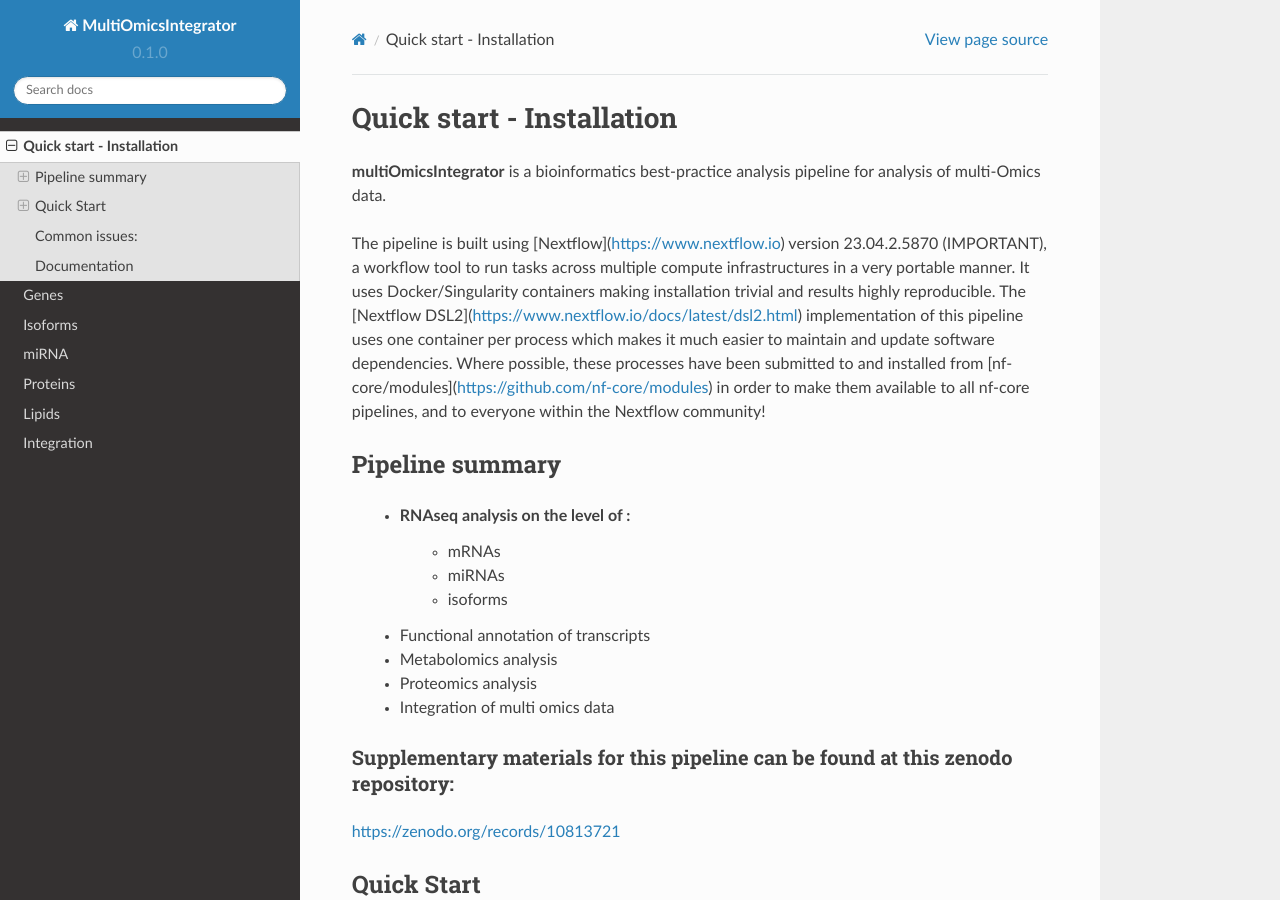
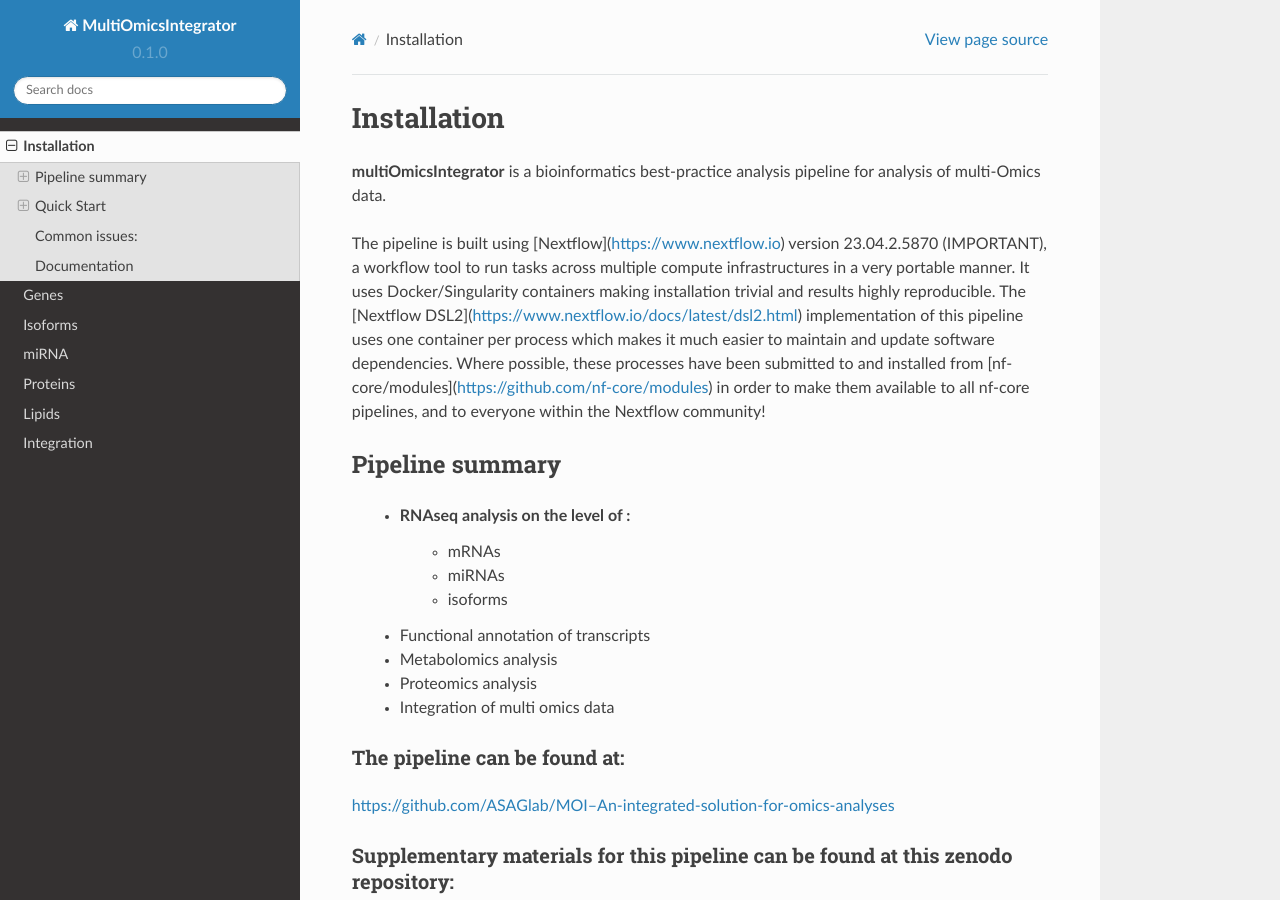
Before and after one commit to Bianca-Pasat/MOI, a Sphinx documentation site: the page built from docs/source/installation.rst, in a window 1280 px wide and 900 px high. Built offline with Sphinx 7.4.7 and the Read the Docs theme 2.0.0, drawn with Linux system fonts in a browser that asks for light colours; pages that are not in the unit, such as notebooks, are missing from menus.

Commit message:
Update installation.rst

```diff
--- a/docs/source/installation.rst
+++ b/docs/source/installation.rst
@@ -1,4 +1,4 @@
-Quick start - Installation
+Installation
 ==========================
 
 
@@ -22,6 +22,10 @@ Pipeline summary
    - Integration of multi omics data
    ----------
 
+The pipeline can be found at:
+^^^^^^^^^^^^^^^^^^^^^^^^^^^^^
+
+https://github.com/ASAGlab/MOI--An-integrated-solution-for-omics-analyses
 
 Supplementary materials for this pipeline can be found at this zenodo repository:
 ^^^^^^^^^^^^^^^^^^^^^^^
```
